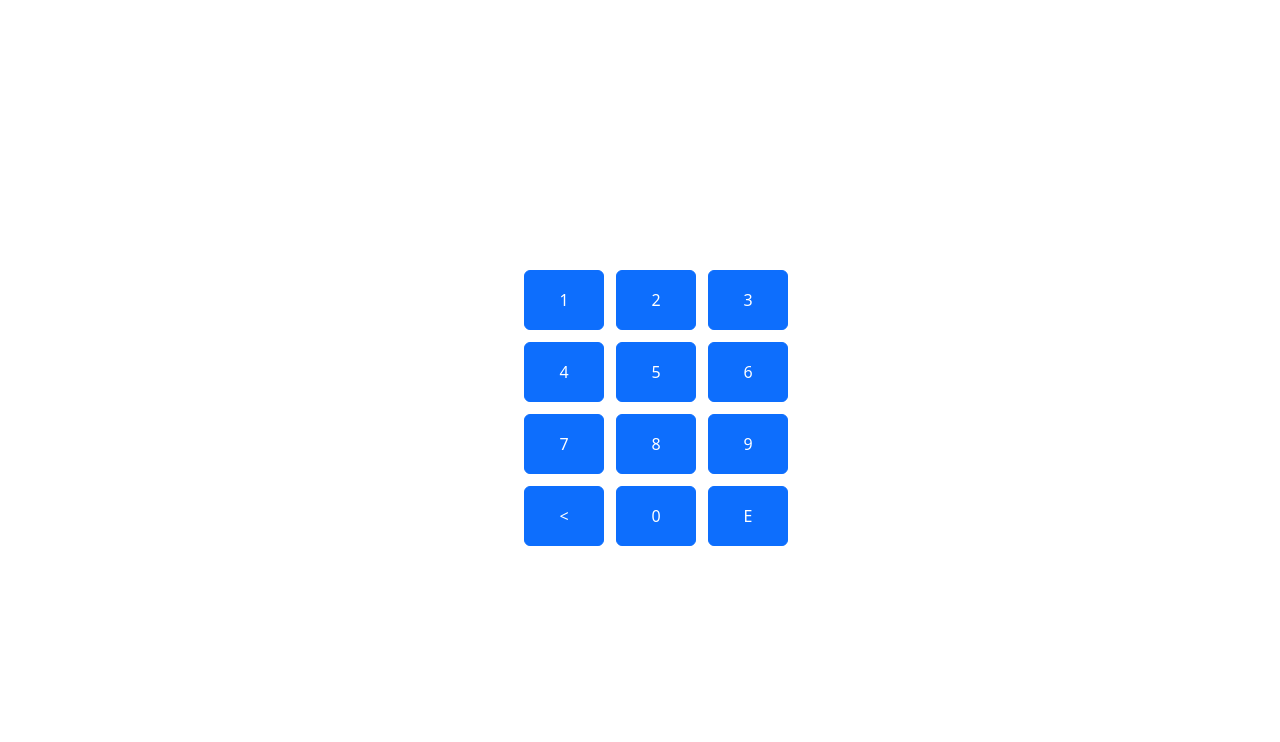
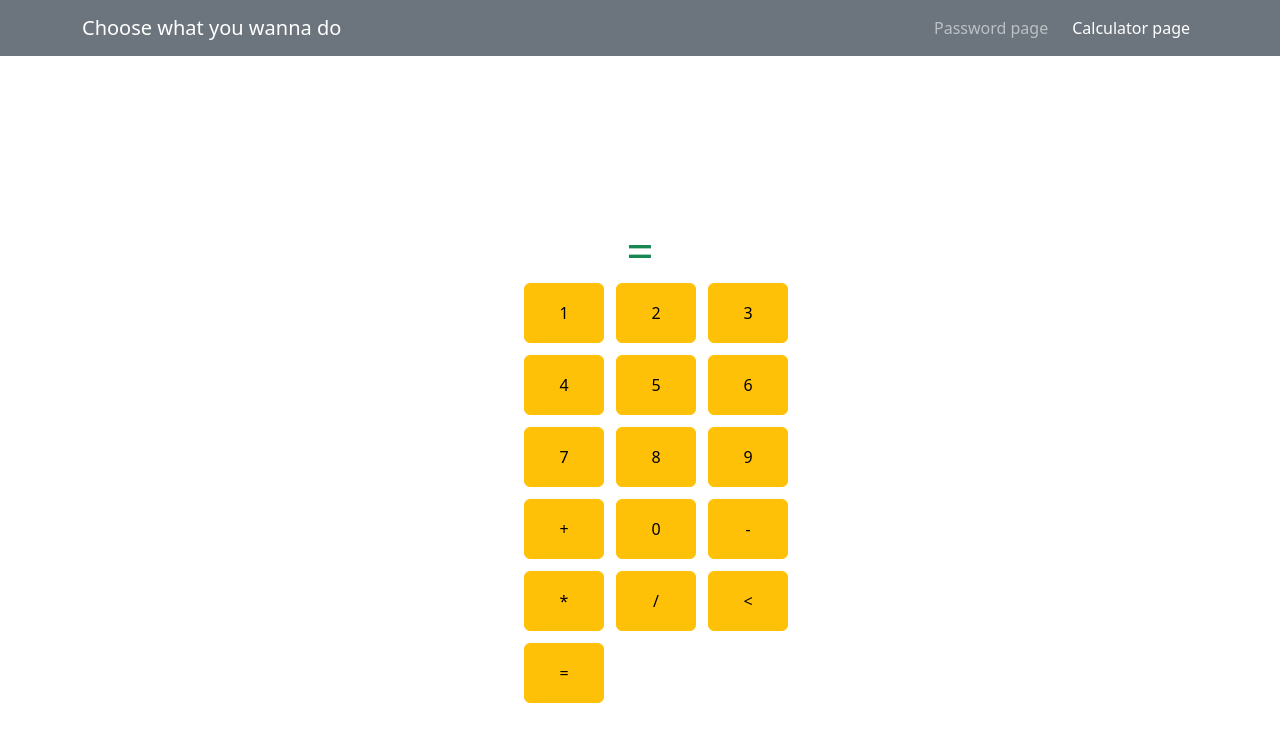
Before and after one commit to senisyom/homework-67, a React (Vite) app: page /calculator in a window 1280 px wide. Shown: the top 742 px of the page. Built offline with nearby package versions, Linux system fonts and the light colour scheme.

Commit message:
Added color after success or denied sigh

```diff
--- a/src/App.tsx
+++ b/src/App.tsx
@@ -1,12 +1,19 @@
+import { Routes, Route } from "react-router-dom";
 import "./App.css";
+import ToolBar from "./components/ToolBar/ToolBar";
 import Counter from "./containers/PasswordLock/PasswordLock";
+import Calculator from "./containers/Calculator/Calculator";
 
 const App = () => {
   return (
     <>
-      <div>
-        <Counter />
-      </div>
+      <header>
+        <ToolBar />
+      </header>
+      <Routes>
+        <Route path="/" element={<Counter />} />
+        <Route path="/calculator" element={<Calculator />} />
+      </Routes>
     </>
   );
 };
--- a/src/app/store.ts
+++ b/src/app/store.ts
@@ -1,9 +1,11 @@
 import { configureStore } from "@reduxjs/toolkit";
-import { counterReducer } from "../containers/PasswordLock/CounterSlice";
+import { counterReducer } from "../containers/PasswordLock/PasswordSlice";
+import { calculateReducer } from "../containers/Calculator/CalculatorSlice";
 
 export const store = configureStore({
   reducer: {
     counter: counterReducer,
+    calculateReducer,
   },
 });
 
--- /dev/null
+++ b/src/components/ToolBar/ToolBar.tsx
@@ -0,0 +1,26 @@
+import { NavLink } from "react-router-dom";
+
+const ToolBar = () => {
+  return (
+    <nav className="navbar navbar-expand-lg navbar-dark bg-secondary">
+      <div className="container-sm">
+        <span className="navbar-brand">Choose what you wanna do</span>
+
+        <ul className="navbar-nav mr-auto flex-row gap-2 flex-nowrap">
+          <li className="nav-item">
+            <NavLink to="/" className="nav-link">
+              Password page
+            </NavLink>
+          </li>
+          <li className="nav-item">
+            <NavLink to="/calculator" className="nav-link">
+              Сalculator page
+            </NavLink>
+          </li>
+        </ul>
+      </div>
+    </nav>
+  );
+};
+
+export default ToolBar;
--- /dev/null
+++ b/src/containers/Calculator/Calculator.tsx
@@ -0,0 +1,75 @@
+import { useDispatch, useSelector } from "react-redux";
+import { addToValues, deleteOneNumber, calculate } from "./CalculatorSlice";
+
+import { RootState } from "../../app/store";
+
+const Calculator = () => {
+  const values = useSelector((state: RootState) => state.counter.values);
+  const result = useSelector((state: RootState) => state.counter.result);
+  const dispatch = useDispatch();
+
+  const buttons = [
+    "1",
+    "2",
+    "3",
+    "4",
+    "5",
+    "6",
+    "7",
+    "8",
+    "9",
+    "+",
+    "0",
+    "-",
+    "*",
+    "/",
+    "<",
+    "=",
+  ];
+
+  const pickNumber = (value: string) => {
+    if (value === "<") {
+      dispatch(deleteOneNumber());
+    } else if (value === "=") {
+      dispatch(calculate());
+    } else {
+      dispatch(addToValues(value));
+    }
+  };
+
+  return (
+    <div
+      className="d-flex justify-content-center align-items-center"
+      style={{ minHeight: "100vh" }}
+    >
+      <div className="container-sm text-center">
+        <div className="mb-3 display-4">{values}</div>
+        {result !== null && (
+          <div className="display-5 text-success">= {result}</div>
+        )}
+
+        <div
+          className="d-grid gap-1"
+          style={{
+            gridTemplateColumns: "repeat(3, 1fr)",
+            maxWidth: "240px",
+            margin: "0 auto",
+          }}
+        >
+          {buttons.map((value) => (
+            <button
+              key={value}
+              className="btn btn-warning m-1"
+              style={{ width: "80px", height: "60px" }}
+              onClick={() => pickNumber(value.toString())}
+            >
+              {value}
+            </button>
+          ))}
+        </div>
+      </div>
+    </div>
+  );
+};
+
+export default Calculator;
--- /dev/null
+++ b/src/containers/Calculator/CalculatorSlice.ts
@@ -0,0 +1,31 @@
+import { createSlice, PayloadAction } from "@reduxjs/toolkit";
+
+export interface INumbers {
+  values: string;
+  result: string | null;
+}
+
+const initialState: INumbers = {
+  values: "",
+  result: null,
+};
+
+export const CounterSlice = createSlice({
+  name: "calculator",
+  initialState,
+  reducers: {
+    deleteOneNumber: (state) => {
+      state.values = state.values.slice(0, -1);
+    },
+
+    calculate: (state) => {
+      state.result = eval(state.values.toString());
+    },
+    addToValues: (state, action: PayloadAction<string>) => {
+      state.values = action.payload;
+    },
+  },
+});
+
+export const calculateReducer = CounterSlice.reducer;
+export const { deleteOneNumber, calculate, addToValues } = CounterSlice.actions;
--- a/src/containers/PasswordLock/PasswordLock.tsx
+++ b/src/containers/PasswordLock/PasswordLock.tsx
@@ -1,5 +1,10 @@
 import { useDispatch, useSelector } from "react-redux";
-import { pickOneNumber, deleteOneNumber, giveAccess } from "./CounterSlice";
+import {
+  pickOneNumber,
+  deleteOneNumber,
+  giveAccess,
+  clearScreen,
+} from "./PasswordSlice";
 
 import { RootState } from "../../app/store";
 
@@ -16,18 +21,38 @@ const PasswordLock = () => {
       dispatch(deleteOneNumber());
     } else if (value === "E") {
       dispatch(giveAccess());
+
+      setTimeout(() => {
+        dispatch(clearScreen());
+      }, 500);
     } else {
       dispatch(pickOneNumber(value));
     }
   };
+
+  const showStars = "*".repeat(counterValue.length);
+
+  const screenColor =
+    counterValue === "Access granted"
+      ? "green"
+      : counterValue === "Access denied"
+      ? "red"
+      : "black";
 
   return (
     <div
       className="d-flex justify-content-center align-items-center"
       style={{ minHeight: "100vh" }}
     >
-      <div className="container-sm text-center">
-        <div className="mb-3 display-4">{counterValue}</div>
+      <div className="container-sm text-center ">
+        <h3 className="mb-4">Password Lock</h3>
+
+        <div className="mb-3 mt-5 display-4" style={{ color: screenColor }}>
+          {counterValue === "Access granted" || counterValue === "Access denied"
+            ? counterValue
+            : showStars}
+        </div>
+
         <div
           className="d-grid gap-1"
           style={{
--- a/src/containers/PasswordLock/CounterSlice.ts
+++ b/src/containers/PasswordLock/PasswordSlice.ts
@@ -36,8 +36,17 @@ export const CounterSlice = createSlice({
         state.currentValue = "Access denied";
       }
     },
+    clearScreen: (state) => {
+      if (
+        state.currentValue === "Access granted" ||
+        state.currentValue === "Access denied"
+      ) {
+        state.currentValue = "";
+      }
+    },
   },
 });
 
 export const counterReducer = CounterSlice.reducer;
-export const { pickOneNumber, deleteOneNumber, giveAccess } = CounterSlice.actions;
+export const { pickOneNumber, deleteOneNumber, giveAccess, clearScreen } =
+  CounterSlice.actions;
--- a/src/main.tsx
+++ b/src/main.tsx
@@ -1,15 +1,18 @@
-import { StrictMode } from 'react'
-import { createRoot } from 'react-dom/client'
-import './index.css'
-import App from './App.tsx'
+import { StrictMode } from "react";
+import { createRoot } from "react-dom/client";
+import "./index.css";
+import App from "./App.tsx";
 import "bootstrap/dist/css/bootstrap.min.css";
-import { Provider } from 'react-redux';
-import { store } from './app/store.ts'
+import { Provider } from "react-redux";
+import { store } from "./app/store.ts";
+import { BrowserRouter } from "react-router-dom";
 
 createRoot(document.getElementById("root")!).render(
   <StrictMode>
-    <Provider store={store}>
-      <App />
-    </Provider>
+    <BrowserRouter>
+      <Provider store={store}>
+        <App />
+      </Provider>
+    </BrowserRouter>
   </StrictMode>
 );
```
